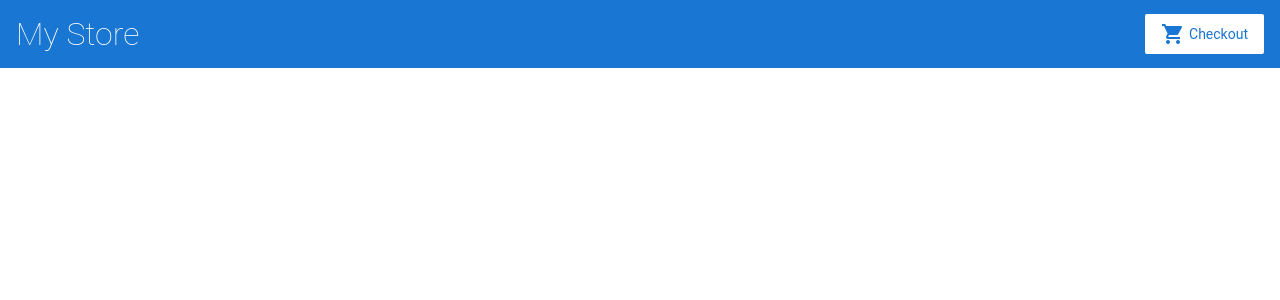
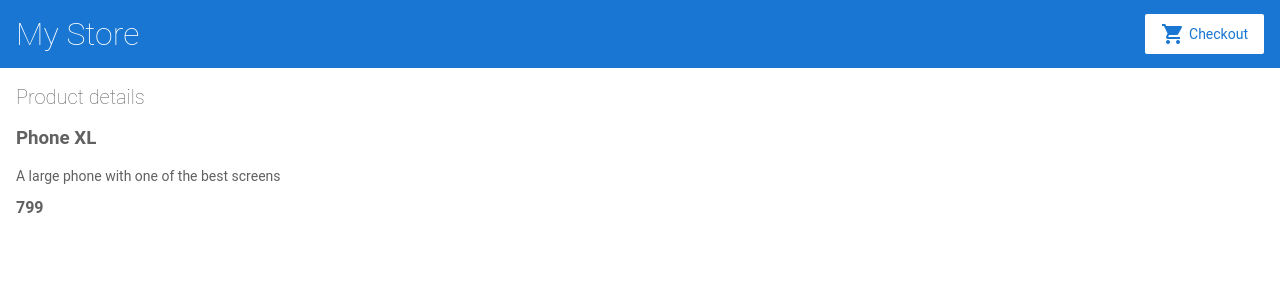
Before and after one commit to AdamWalkowski/angular-template, an Angular app: page /products/1 in a window 1280 px wide. Before the commit this address led to /. Shown: the top 300 px of the page. Built offline with nearby package versions, Linux system fonts and the light colour scheme.

Commit message:
2 files modified, 4 added

```diff
--- a/src/app/app.module.ts
+++ b/src/app/app.module.ts
@@ -7,6 +7,7 @@
 import { TopBarComponent } from './top-bar/top-bar.component';
 import { ProductListComponent } from './product-list/product-list.component';
 import { ProductAlertsComponent } from './product-alerts/product-alerts.component';
+import { ProductDetailsComponent } from './product-details/product-details.component';
 
 @NgModule({
   imports: [
@@ -14,13 +15,15 @@
     ReactiveFormsModule,
     RouterModule.forRoot([
       { path: '', component: ProductListComponent },
+      { path: 'products/:productId', component: ProductDetailsComponent }
     ])
   ],
   declarations: [
     AppComponent,
     TopBarComponent,
     ProductListComponent,
-    ProductAlertsComponent
+    ProductAlertsComponent,
+    ProductDetailsComponent
   ],
   bootstrap: [
     AppComponent
--- /dev/null
+++ b/src/app/product-details/product-details.component.html
@@ -0,0 +1,6 @@
+<h2>Product details</h2>
+<div *ngIf="product">
+  <h3>{{ product.name }}</h3>
+  <p>{{ product.description }}</p>
+  <strong>{{ product.price }}</strong>
+</div>
--- /dev/null
+++ b/src/app/product-details/product-details.component.ts
@@ -0,0 +1,20 @@
+import { Component, OnInit } from '@angular/core';
+import { ActivatedRoute } from '@angular/router';
+import { Product, products } from '../products';
+
+@Component({
+  selector: 'app-product-details',
+  templateUrl: './product-details.component.html',
+  styleUrls: ['./product-details.component.css'],
+})
+export class ProductDetailsComponent implements OnInit {
+  public product?: Product;
+
+  constructor(private route: ActivatedRoute) {}
+
+  ngOnInit(): void {
+    const routeParams = this.route.snapshot.paramMap;
+    const productId = Number(routeParams.get('productId'));
+    this.product = products.find((x: Product) => x.id === productId);
+  }
+}
--- a/src/app/product-list/product-list.component.html
+++ b/src/app/product-list/product-list.component.html
@@ -1,7 +1,13 @@
 <h2>Products</h2>
 
 <div class="product-card" *ngFor="let product of products">
-  <h3>{{ product.name }}</h3>
+  <h3>
+    <a
+      [title]="product.name + '_details'"
+      [routerLink]="['/products', product.id]"
+      >{{ product.name }}</a
+    >
+  </h3>
   <div class="field" *ngIf="product.description">
     <label for="product-desc-field">Description:</label>
     <p name="product-desc-field">{{ product.description }}</p>
```
Also changed, not shown: src/app/product-details/product-details.component.css (added), 1 other file (tests, documents, lock files or other folders).
